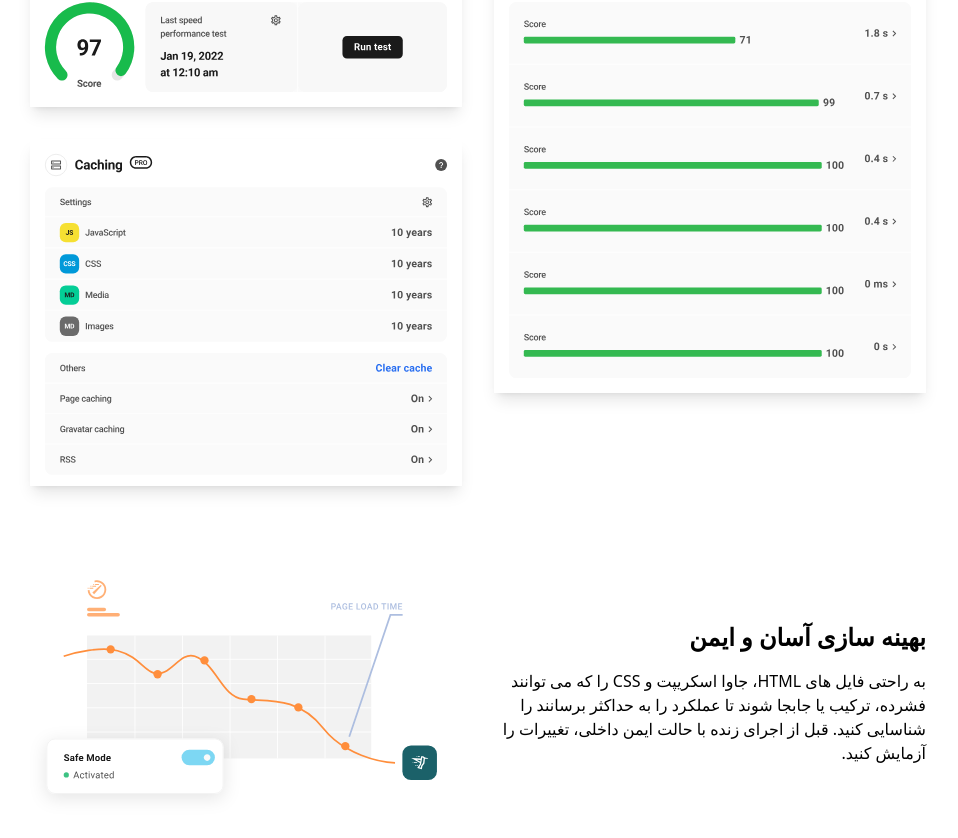
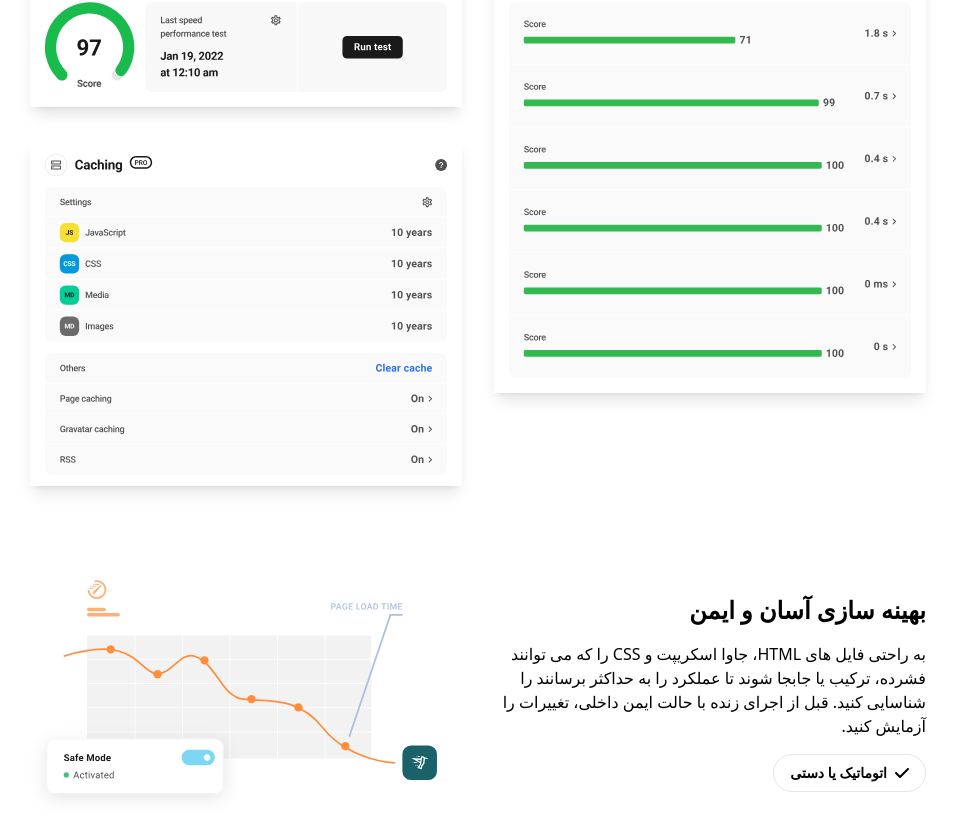
Before and after one commit to mahyarErshad/hummingbird, a React (Create React App) app: page / in a window 1280 px wide. Shown: the part 965-1803 px from the top of the page, without its empty margins (162-1120 px from the left). Built offline with nearby package versions, Linux system fonts and the light colour scheme; a web font is replaced by a local one.

Commit message:
Using SafeModeCard instead of hardcoded html

```diff
--- a/src/Components/Body/Banner.jsx
+++ b/src/Components/Body/Banner.jsx
@@ -7,6 +7,7 @@ import speedTest from "../../assets/images/speedTest.svg";
 import performance from "../../assets/images/performance.svg";
 import caching from "../../assets/images/caching.svg";
 import safeMode from "../../assets/images/safeMode.svg";
+import SafeModeCard from "../Utils/SafeModeCard/SafeModeCard";
 
 function Banner() {
   return (
@@ -44,7 +45,7 @@ function Banner() {
         <div className="w-2/4 max-md:flex-center flex flex-col gap-4 max-md:w-full">
           <p className="max-md:text-base md:text-2xl font-bold">بهینه سازی آسان و ایمن</p>
           <p>به راحتی فایل های HTML، جاوا اسکریپت و CSS را که می توانند فشرده، ترکیب یا جابجا شوند تا عملکرد را به حداکثر برسانند را شناسایی کنید. قبل از اجرای زنده با حالت ایمن داخلی، تغییرات را آزمایش کنید.</p>
-
+          <SafeModeCard text="اتوماتیک یا دستی" />
         </div>
         <div className="w-2/4 max-md:w-full">
           <img src={safeMode} alt="response time" className="mx-auto" />
```
